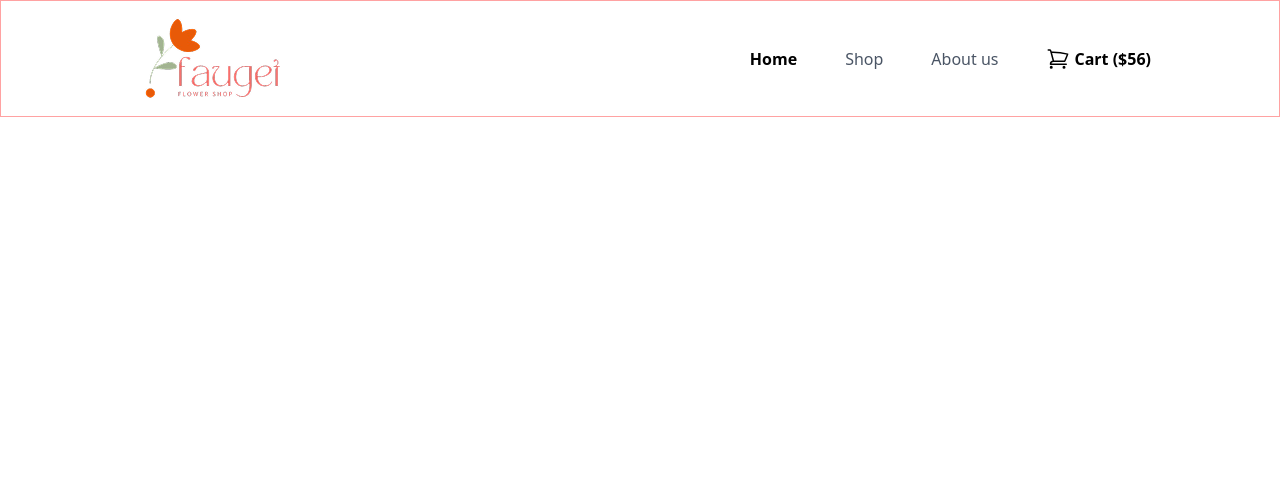
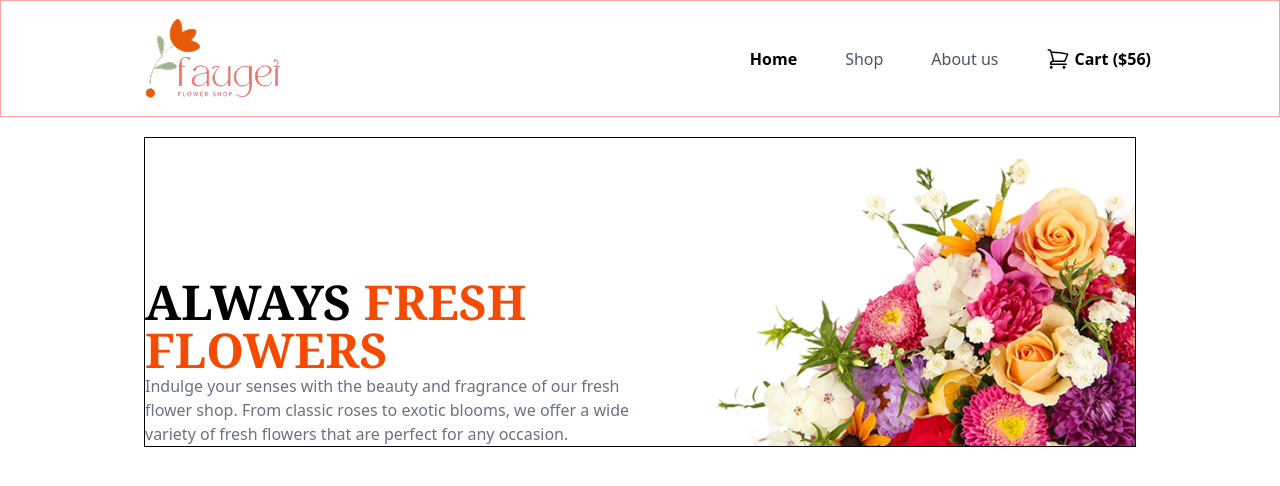
Before and after one commit to koushik-21/flower-and-plants, a plain HTML site: page index.html in a window 1280 px wide. Drawn offline with nearby package versions, Linux system fonts and the light colour scheme.

Commit message:
banner-section-work

```diff
--- a/index.html
+++ b/index.html
@@ -35,7 +35,18 @@
             </div>
         </nav>
         <!-- Banner section -->
+        <section class="flex flex-col-reverse lg:flex-row  mt-0 lg:mx-36 lg:mt-5 border ">
 
+            <div class="content-end  w-full lg:w-2/4 ">
+                <p class="text-3xl lg:text-5xl font-bold font-serif">ALWAYS <span class="text-orange-600">FRESH <br> FLOWERS</span> </p>
+                <p class="text-gray-500">Indulge your senses with the beauty and fragrance of our fresh flower shop. From classic roses to
+                    exotic blooms, we offer a wide variety of fresh flowers that are perfect for any occasion. </p>
+            </div>
+            <div class="content-end place-items-end w-full lg:w-2/4">
+                <img src="images/hero-flower.png" alt="" class="h-80 lg:h-full">
+            </div>
+        </section>
+        <!-- Our Plants section -->
     </header>
 </body>
 
```
